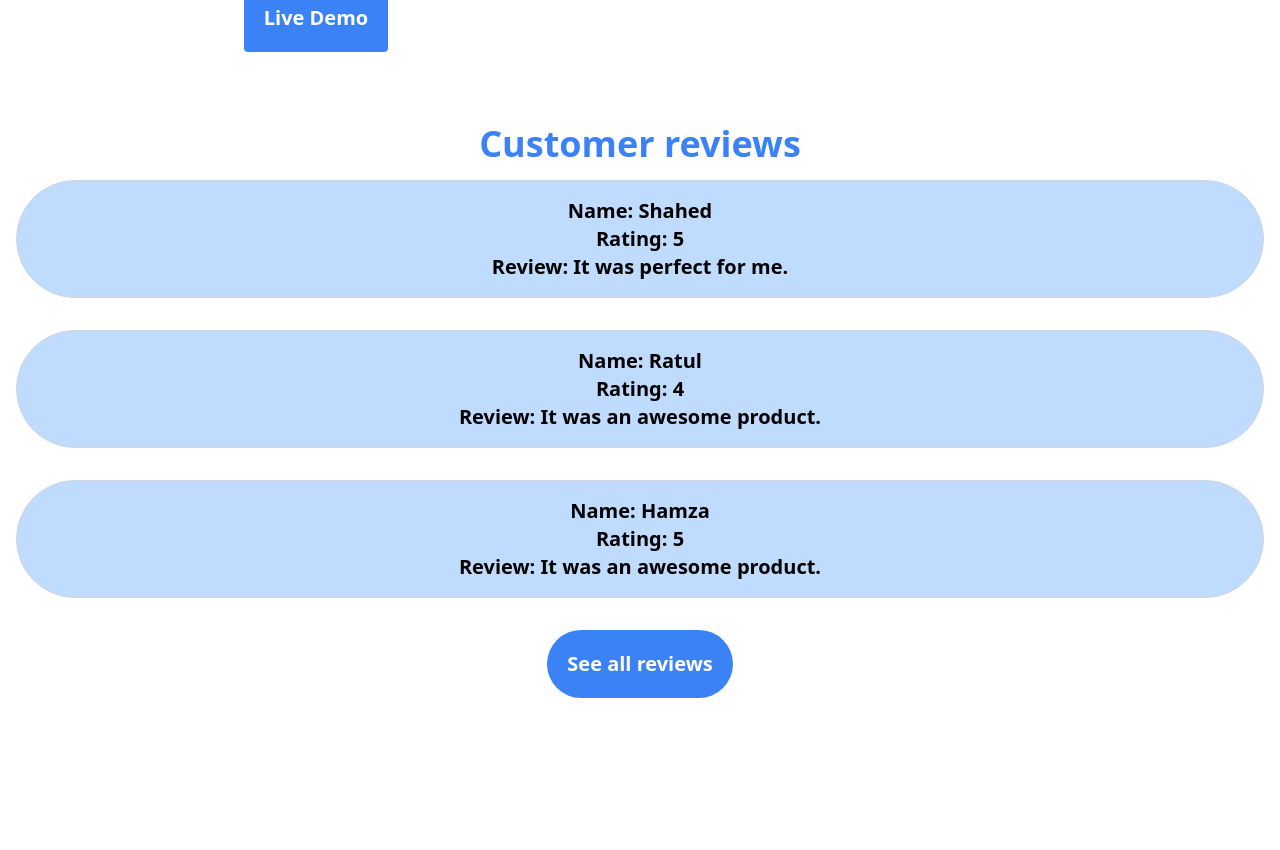
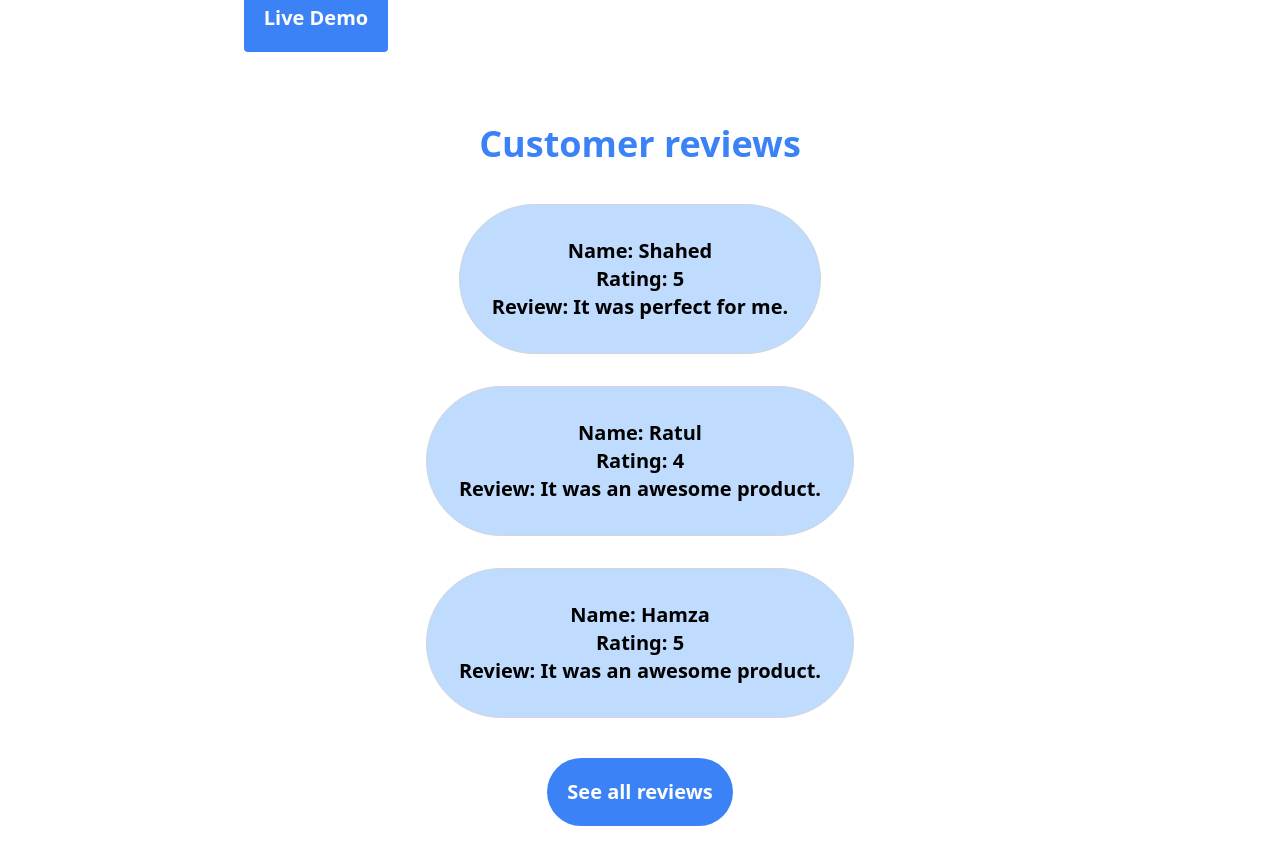
Before and after one commit to shahedyousuf/watch-analysis, a React (Create React App) app: page / in a window 1280 px wide. Shown: the part 620-1470 px from the top of the page. Before the commit the page ends 1334 px from the top, so only its background shows below. Built offline with nearby package versions, Linux system fonts and the light colour scheme.

Commit message:
button handled

```diff
--- a/src/Components/AllReviews/AllReviews.js
+++ b/src/Components/AllReviews/AllReviews.js
@@ -4,10 +4,10 @@ import useReview from '../hooks/useReview';
 const AllReviews = () => {
     const [reviews, setReviews] = useReview()
     return (
-        <div className='flex grid grid-cols-3 gap-4 p-4 m-4'>
+        <div className='grid grid-cols-2 justify-items-center items-center gap-4 p-4 m-4'>
             {
                 reviews.map(review =>
-                    <h2 className='bg-blue-200 rounded-full p-4 text-xl font-semibold'>Name: {review.name} <br />
+                    <h2 className='bg-blue-200 rounded-full p-6 text-xl font-semibold'>Name: {review.name} <br />
                         Rating: {review.rating} <br />
                         Review: {review.review}</h2>
                 )
--- a/src/Components/Home/Home.js
+++ b/src/Components/Home/Home.js
@@ -1,9 +1,11 @@
 import React from 'react';
+import { useNavigate } from 'react-router-dom';
 import useReview from '../hooks/useReview';
 import Reviews from '../Reviews/Reviews';
 
 const Home = () => {
     const [reviews, setReviews] = useReview()
+    const navigate = useNavigate()
     return (
         <div>
             <div className='grid grid-col-1 md:grid-cols-2 items-center gap-4'>
@@ -23,13 +25,13 @@ const Home = () => {
             </div>
             <div>
                 <div>
-                    <h3 className='text-4xl text-blue-500 font-bold mt-6'>Customer reviews</h3>
+                    <h3 className='text-4xl text-blue-500 font-bold m-6'>Customer reviews</h3>
                     {
                         reviews.map(singleReview => <Reviews key={singleReview.id} singleReview={singleReview}></Reviews>).slice(0, 3)
                     }
                 </div>
                 <div>
-                    <button className='bg-blue-500 hover:bg-blue-800 m-4 font-bold rounded-full p-5 text-xl text-white'>See all reviews</button>
+                    <button onClick={() => navigate('/allreviews')} className='bg-blue-500 hover:bg-blue-800 m-6 font-bold rounded-full p-5 text-xl text-white'>See all reviews</button>
                 </div>
             </div>
         </div>
--- a/src/Components/Reviews/Reviews.js
+++ b/src/Components/Reviews/Reviews.js
@@ -4,8 +4,8 @@ import './Reviews.css'
 const Reviews = ({ singleReview }) => {
     const { name, rating, review } = singleReview
     return (
-        <div className='p-4'>
-            <h2 className='bg-blue-200  border border-gray-300 rounded-full p-4 text-xl font-semibold'>Name: {name} <br />
+        <div className='p-4 grid justify-items-center items-center'>
+            <h2 className='bg-blue-200  border border-gray-300 rounded-full p-8 text-xl font-semibold'>Name: {name} <br />
                 Rating: {rating} <br />
                 Review: {review}</h2>
         </div>
```
